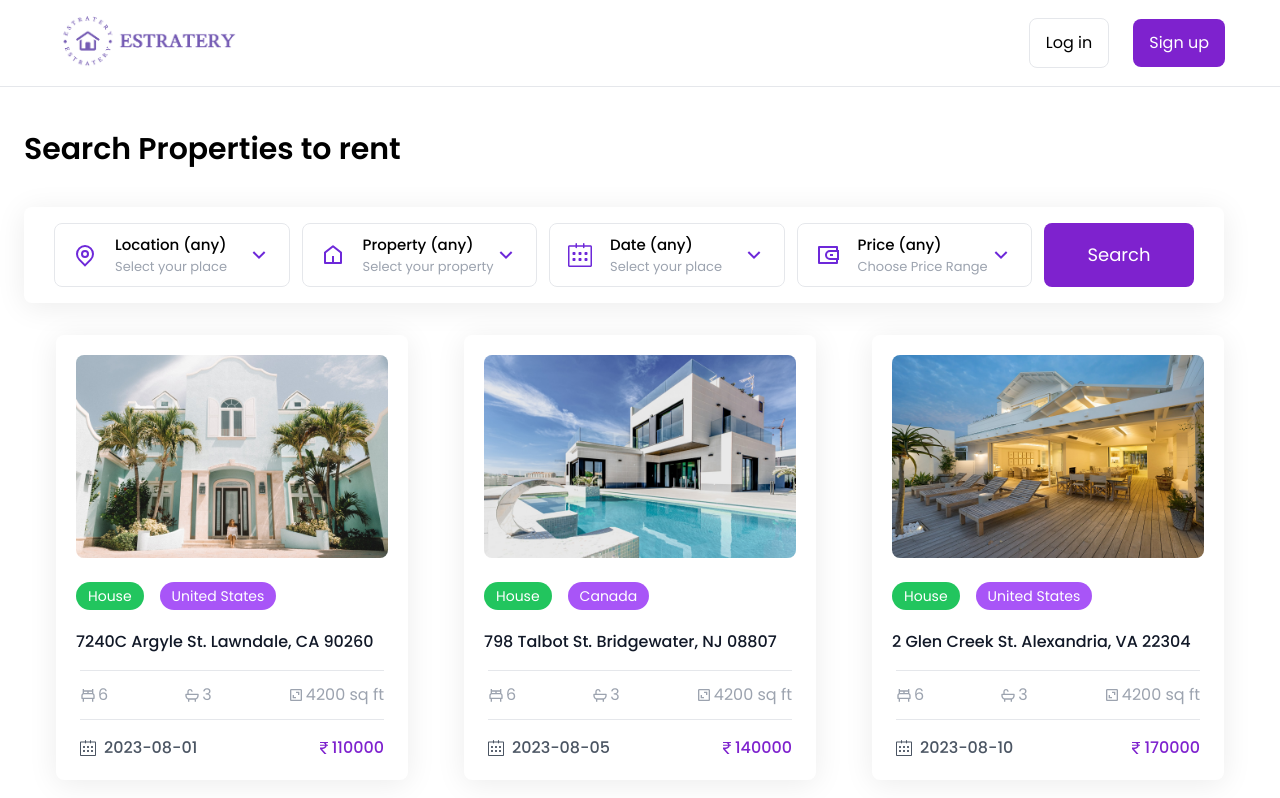
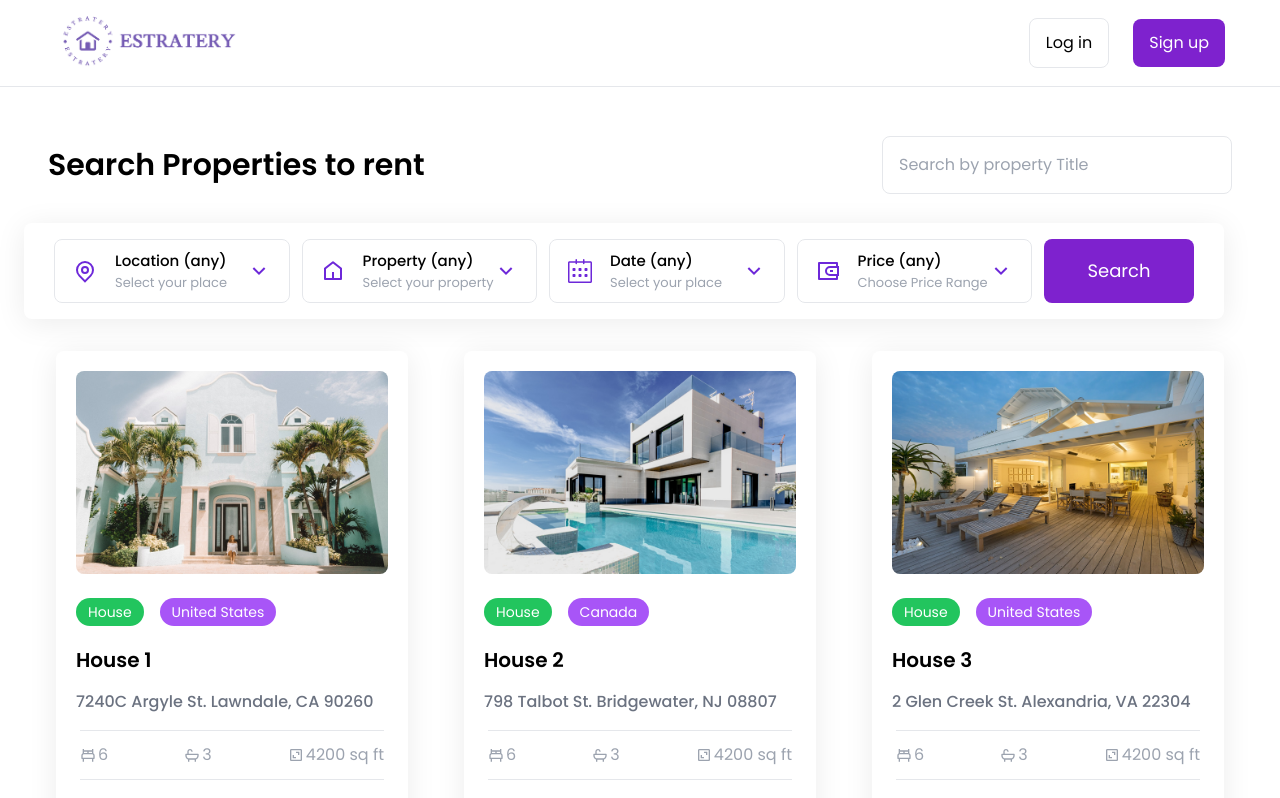
Before and after one commit to Rishita1304/Real-estate, a React (Create React App) app: page / in a window 1280 px wide. Shown: the top 798 px of the page. Built offline with nearby package versions, Linux system fonts and the light colour scheme.

Commit message:
implemented search bar

```diff
--- a/src/components/House.js
+++ b/src/components/House.js
@@ -1,27 +1,64 @@
-import React from 'react';
-import {BiBed, BiBath, BiArea} from 'react-icons/bi';
-import { SlCalender } from 'react-icons/sl';
-import {BsCurrencyRupee} from 'react-icons/bs'
+import React from "react";
+import { BiBed, BiBath, BiArea } from "react-icons/bi";
+import { SlCalender } from "react-icons/sl";
+import { BsCurrencyRupee } from "react-icons/bs";
 
-const House = ({house}) => {
-  const {image, type,country, address, bedrooms, bathrooms, surface, listingDate,price,} = house;
-  return <div className='bg-white shadow-1 p-5 rounded-lg mx-auto cursor-pointer w-full max-w-[352px] hover:shadow-2xl transition'>
-    <img className='mb-6 rounded-lg' src={image} alt=""/>
-    <div className='mb-3 flex gap-x-4 text-sm'>
-      <div className='bg-green-500 py-1 rounded-full px-3 text-white'>{type}</div>
-      <div className='bg-purple-500 py-1 rounded-full px-3 text-white'>{country}</div>
+const House = ({ house }) => {
+  const {
+    image,
+    type,
+    country,
+    address,
+    bedrooms,
+    bathrooms,
+    surface,
+    listingDate,
+    price,
+    name
+  } = house;
+  return (
+    <div className="bg-white shadow-1 p-5 rounded-lg mx-auto cursor-pointer w-full max-w-[352px] hover:shadow-2xl transition">
+      <img className="mb-6 rounded-lg" src={image} alt="" />
+      <div className="mb-3 flex gap-x-4 text-sm">
+        <div className="bg-green-500 py-1 rounded-full px-3 text-white">
+          {type}
+        </div>
+        <div className="bg-purple-500 py-1 rounded-full px-3 text-white">
+          {country}
+        </div>
+      </div>
+      <div className="py-2 font-semibold text-xl flex gap-x-2 items-center">
+        {name}
+      </div>
+      <div className="text-gray-500 py-2 font-medium flex gap-x-2 items-center">
+        {address}
+      </div>
+      <div className="flex justify-between py-3 my-2 border-y mx-1">
+        <div className="text-gray-400 flex gap-x-0.5 items-center">
+          <BiBed />
+          {bedrooms}
+        </div>
+        <div className="text-gray-400 flex gap-x-0.5 items-center">
+          <BiBath />
+          {bathrooms}
+        </div>
+        <div className="text-gray-400 flex gap-x-0.5 items-center">
+          <BiArea />
+          {surface}
+        </div>
+      </div>
+      <div className="flex justify-between items-center pt-2 mx-1">
+        <div className="text-gray-700 font-medium flex gap-x-2 items-center">
+          <SlCalender />
+          {listingDate}
+        </div>
+        <div className="text-purple-700 font-medium flex gap-x-0.25 items-center">
+          <BsCurrencyRupee />
+          {price}
+        </div>
+      </div>
     </div>
-      <div className='text-gray-900 py-2 font-medium flex gap-x-2 items-center'>{address}</div>
-      <div className='flex justify-between py-3 my-2 border-y mx-1'>
-        <div className='text-gray-400 flex gap-x-0.5 items-center'><BiBed/>{bedrooms}</div>
-        <div className='text-gray-400 flex gap-x-0.5 items-center'><BiBath/>{bathrooms}</div>
-        <div className='text-gray-400 flex gap-x-0.5 items-center'><BiArea/>{surface}</div>
-      </div>
-      <div className='flex justify-between items-center pt-2 mx-1'>
-      <div className='text-gray-600 font-medium flex gap-x-2 items-center'><SlCalender/>{listingDate}</div>
-      <div className='text-purple-700 font-medium flex gap-x-0.25 items-center'><BsCurrencyRupee/>{price}</div>
-      </div>
-  </div>;
+  );
 };
 
 export default House;
--- a/src/components/HouseContext.js
+++ b/src/components/HouseContext.js
@@ -5,6 +5,7 @@ export const HouseContext = createContext();
 
 const HouseContextProvider = ({children}) => {
   const [houses, setHouses] = useState(housesData)
+  const [name, setName] = useState('')
   const [country, setCountry] = useState('Location (any)')
   const [countries, setCountries] = useState([])
   const [property, setProperty] = useState('Property (any)')
@@ -39,6 +40,20 @@ const HouseContextProvider = ({children}) => {
     const uniqueDate = ['Date (any)',...new Set(allDates)]
     setStartDates(uniqueDate);
   },[]);
+
+const onHandleClick = (name) => {
+  setLoading(true);
+
+  const newHouses = housesData.filter((house)=>{
+    if(house.name === name){
+      return house;
+    }
+  })
+
+  setTimeout(() => {
+    return (newHouses.length < 1 ? setHouses([]) : setHouses(newHouses), setLoading(false));
+  }, 1000);
+}
 
 const handleClick = () => {
   setLoading(true);
@@ -137,7 +152,7 @@ const handleClick = () => {
   }, 1000);
 }
 
-  return <HouseContext.Provider value={{houses,country,setCountry,countries,property,setProperty,properties,price,setPrice,startDate,setStartDate,startDates,loading, handleClick}}>{children}</HouseContext.Provider>
+  return <HouseContext.Provider value={{houses,onHandleClick,country,setCountry,countries,property,setProperty,properties,price,setPrice,startDate,setStartDate,startDates,loading, handleClick}}>{children}</HouseContext.Provider>
 }
 
 export default HouseContextProvider;
--- a/src/pages/Home.js
+++ b/src/pages/Home.js
@@ -1,12 +1,42 @@
-import React from "react";
+import React, { useState, useContext } from "react";
 import Search from "../components/Search";
 import HouseList from "../components/HouseList";
+import Input from '../components/Input'
+import { HouseContext } from "../components/HouseContext";
 
 const Home = () => {
+  const {houses,onHandleClick} = useContext(HouseContext)
+  const [searchTerm, setSearchTerm] = useState('');
+
+  const filteredData = houses.filter(item =>
+    item.name.toLowerCase().includes(searchTerm.toLowerCase())
+  );
   return (
     <div className="min-h-[1800px] mx-6">
       <div className="mb-10">
+        <div className="mx-6 flex lg:flex-row justify-between items-center flex-col">
       <h1 className="font-semibold text-2xl lg:text-3xl py-4 my-4 flex justify-between">Search Properties to rent</h1>
+      <div>
+        <input className=" border rounded-lg p-4"
+        type="text"
+        placeholder="Search by property Title"
+        value={searchTerm}
+        onChange={e => setSearchTerm(e.target.value)}
+        />
+        <div className="px-6 text-[15px] cursor-pointer space-y-6 shadow-md bg-white absolute lg:w-1/5 w-full z-10 list-none rounded-b-lg">
+        {/* <div className="w-full bg-white border flex flex-col px-2 justify-start lg:max-w-[296px] cursor-pointer"> */}
+
+      {searchTerm?
+(      <ul>
+        {filteredData.map(item => (
+          <li key={item.id} className="py-2">
+            <h3 onClick={()=>onHandleClick(item.name)}>{item.name}</h3>
+          </li>
+        ))}
+      </ul>): ''}
+        </div>
+        </div>
+        </div>
       <Search/>
       </div>
       <HouseList/>
```
Also changed, not shown: src/components/Input.js (added).
